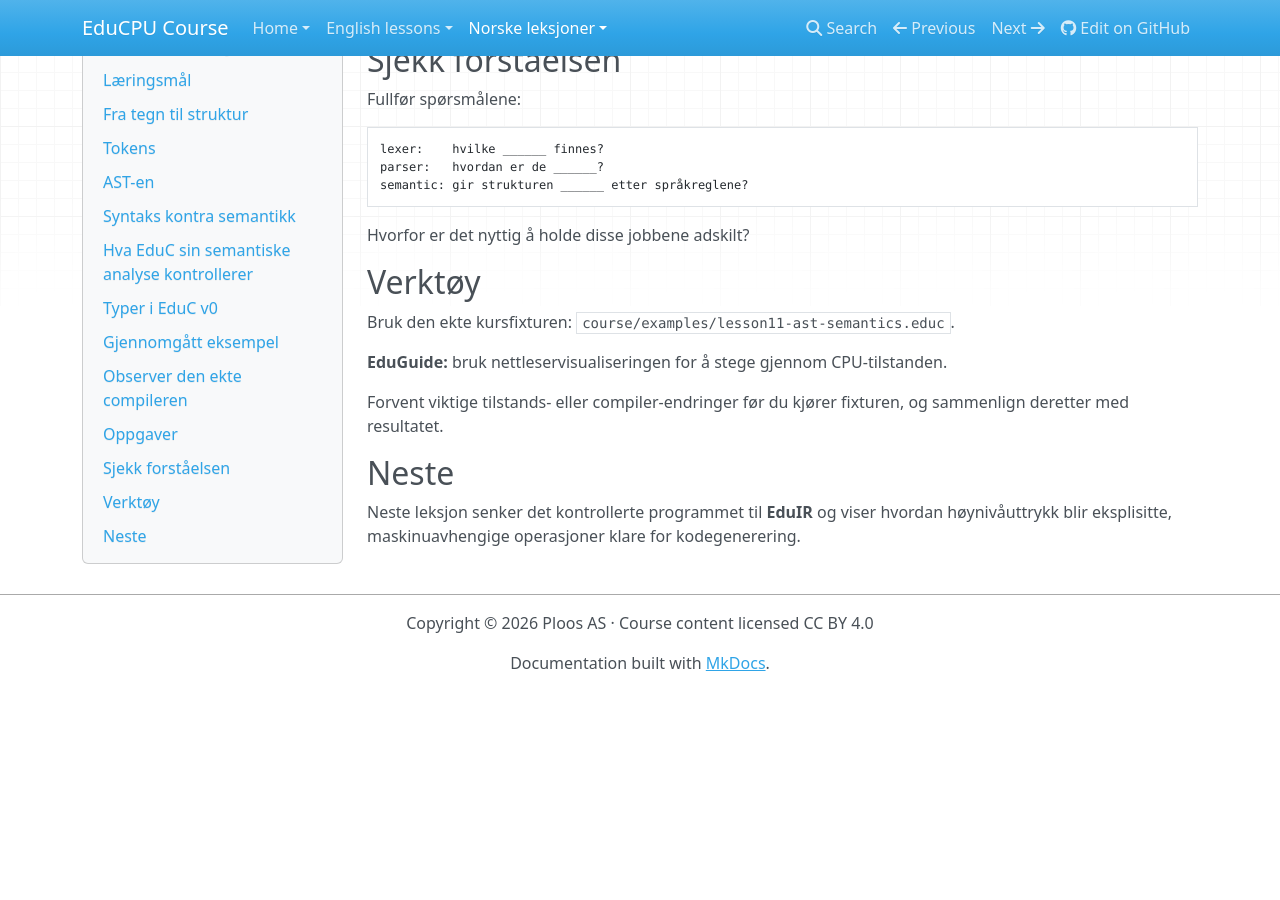
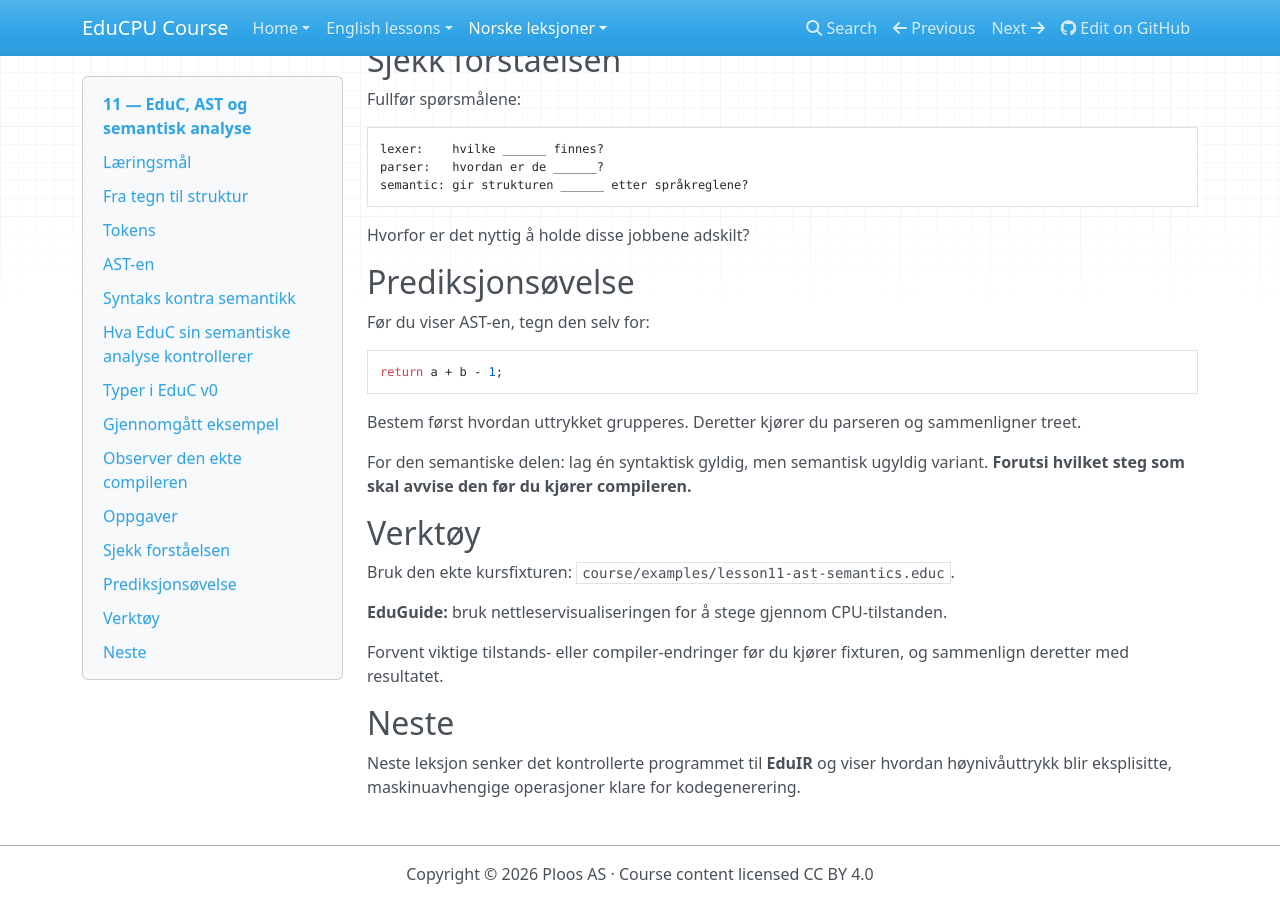
Before and after one commit to Ploos-AS/EduCPU, an MkDocs documentation site: the page built from course/no/lessons/11-educ-ast-semantikk.md, in a window 1280 px wide and 900 px high, scrolled down 3766 px. Built offline with MkDocs 1.6.1, drawn with Linux system fonts in a browser that asks for light colours; nearby versions of some CDN libraries; before the commit the page ends 4457 px from its top, so only the background shows below that.

Commit message:
Pedagogy: strengthen prediction checkpoint in 11-educ-ast-semantikk.md

````diff
--- a/course/no/lessons/11-educ-ast-semantikk.md
+++ b/course/no/lessons/11-educ-ast-semantikk.md
@@ -190,6 +190,18 @@
 
 Hvorfor er det nyttig å holde disse jobbene adskilt?
 
+## Prediksjonsøvelse
+
+Før du viser AST-en, tegn den selv for:
+
+```c
+return a + b - 1;
+```
+
+Bestem først hvordan uttrykket grupperes. Deretter kjører du parseren og sammenligner treet.
+
+For den semantiske delen: lag én syntaktisk gyldig, men semantisk ugyldig variant. **Forutsi hvilket steg som skal avvise den før du kjører compileren.**
+
 ## Verktøy
 
 Bruk den ekte kursfixturen: `course/examples/lesson11-ast-semantics.educ`.
````
